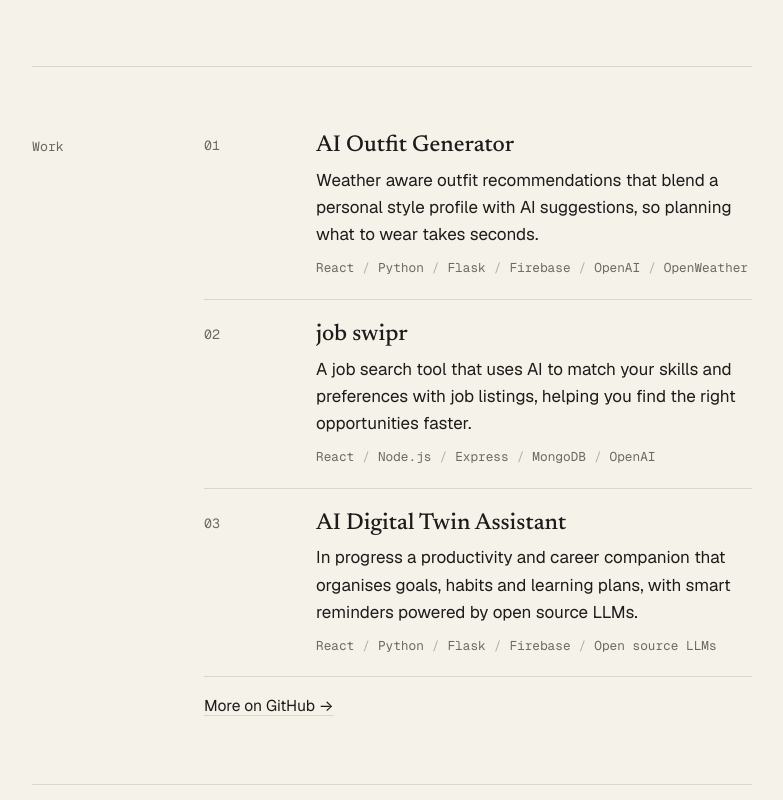
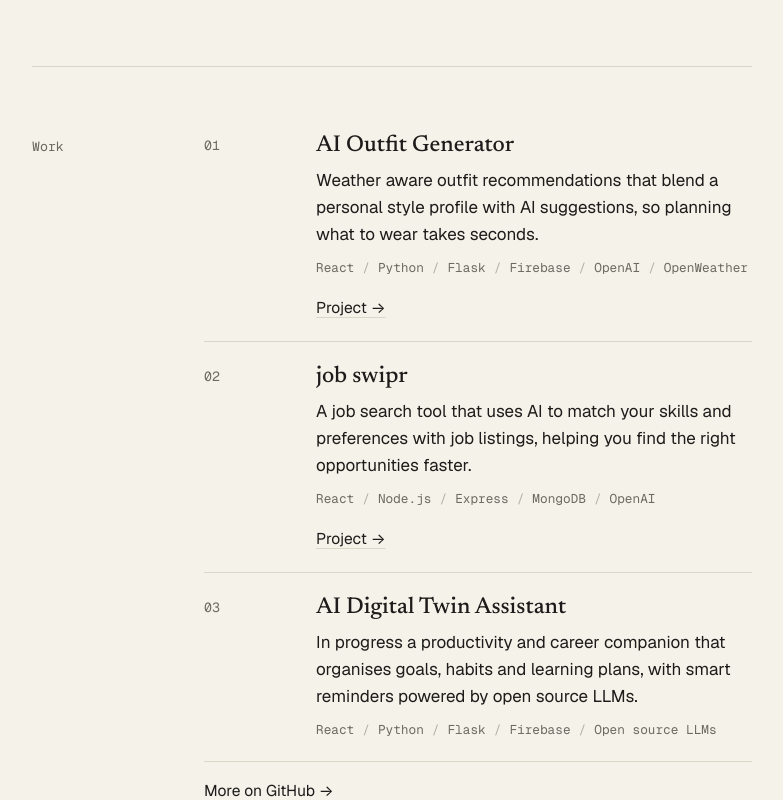
Before and after one commit to Cupidx0/porfolio2, a React (Vite) app in the folder porfolio/: page / in a window 1280 px wide. Shown: the part 1020-1820 px from the top of the page, without its empty margins (248-1031 px from the left). Built offline with nearby package versions, Linux system fonts and the light colour scheme.

Commit message:
refactor: update project link references to p_link and adjust PortfolioPage for new link structure

```diff
--- a/porfolio/src/data/content.js
+++ b/porfolio/src/data/content.js
@@ -64,7 +64,7 @@ export const projects = [
     description:
       'Weather aware outfit recommendations that blend a personal style profile with AI suggestions, so planning what to wear takes seconds.',
     stack: ['React', 'Python', 'Flask', 'Firebase', 'OpenAI', 'OpenWeather'],
-    link: 'https://outfit-animator.gfa.com.de/',
+    p_link: 'https://outfit-animator.gfa.com.de/',
     demo: '',
   },
   {
@@ -72,7 +72,7 @@ export const projects = [
     description:
       'A job search tool that uses AI to match your skills and preferences with job listings, helping you find the right opportunities faster.',
     stack: ['React', 'Node.js', 'Express', 'MongoDB', 'OpenAI'],
-    link: 'https://job-website-vwi3.vercel.app/',
+    p_link: 'https://job-website-vwi3.vercel.app/',
     demo: '',
   },
   {
--- a/porfolio/src/pages/portfoliopage.jsx
+++ b/porfolio/src/pages/portfoliopage.jsx
@@ -48,9 +48,14 @@ function PortfolioPage() {
                     </h3>
                     <p className="entry-text">{project.description}</p>
                     <TagList items={project.stack} label="Built with" />
-                    {project.link && project.demo && (
-                      <a href={project.link} target="_blank" rel="noreferrer" className="text-link">
-                        Source code
+                    {project.p_link && project.demo && (
+                      <a href={project.p_link} target="_blank" rel="noreferrer" className="text-link">
+                        Live demo →
+                      </a>
+                    )}
+                    {project.p_link && !project.demo && (
+                      <a href={project.p_link} target="_blank" rel="noreferrer" className="text-link">
+                        Project →
                       </a>
                     )}
                   </div>
```
